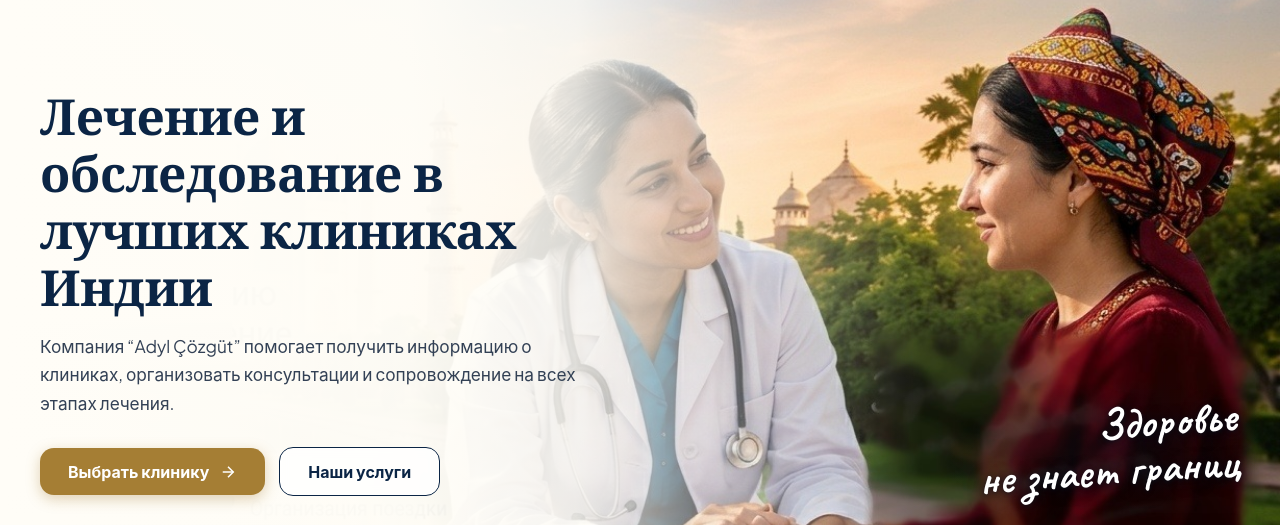
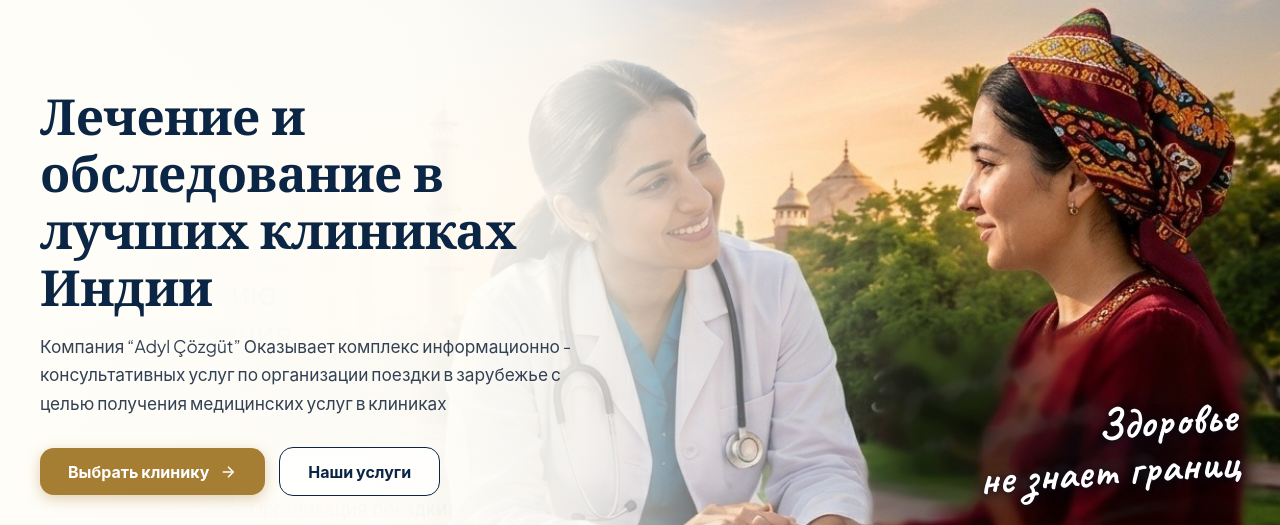
Before and after one commit to sultanmurad89/adyl-cozgut, a plain HTML site: page index.html in a window 1280 px wide. Shown: the part 84-609 px from the top of the page. Drawn offline with nearby package versions, Linux system fonts and the light colour scheme.

Commit message:
Add files via upload

```diff
--- a/index.html
+++ b/index.html
@@ -136,7 +136,7 @@
       <div class="hero-content">
         <h1 class="hero-title">Лечение и обследование в<br>лучших клиниках Индии</h1>
         <p class="hero-lead">
-          Компания “Adyl Çözgüt” помогает получить информацию о клиниках, организовать консультации и сопровождение на всех этапах лечения.
+          Компания “Adyl Çözgüt” Оказывает комплекс информационно - консультативных услуг по организации поездки в зарубежье с целью получения медицинских услуг в клиниках
         </p>
         <div class="hero-actions">
           <a href="#hospitals" class="btn btn-gold">
```
Also changed, not shown: tm.html (+1 -1 lines), rus.txt.
